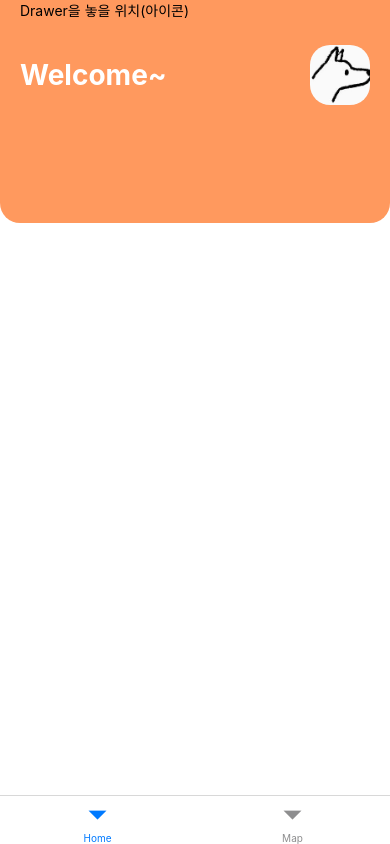
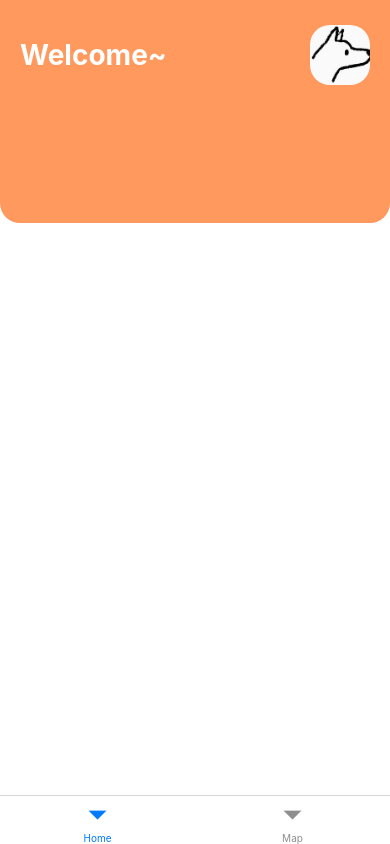
Before and after one commit to doksan-study/pet-react-native, a React Native app in the folder app/: screen /MainNavigator in a window 390 px wide. Built offline with nearby package versions, Linux system fonts and the light colour scheme.

Commit message:
[UPDATE] Home Screen

```diff
--- a/app/screens/main/Home.js
+++ b/app/screens/main/Home.js
@@ -18,7 +18,7 @@ const Home = () => {
           paddingHorizontal: 20,
         }}>
         {/* FIXME: 아이콘을 놓을 위치 */}
-        <Text>Drawer을 놓을 위치(아이콘)</Text>
+        {/* <Text>Drawer을 놓을 위치(아이콘)</Text> */}
 
         <View
           style={{
```
